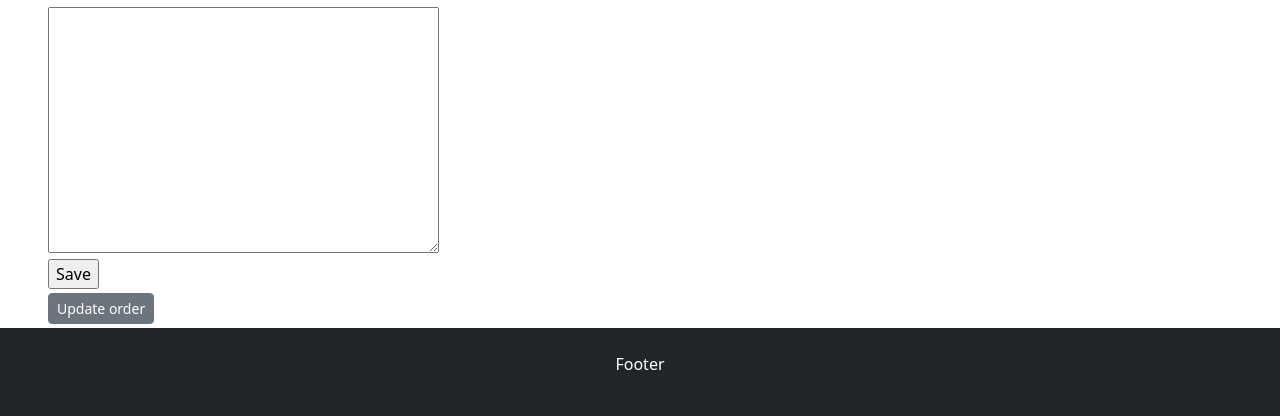
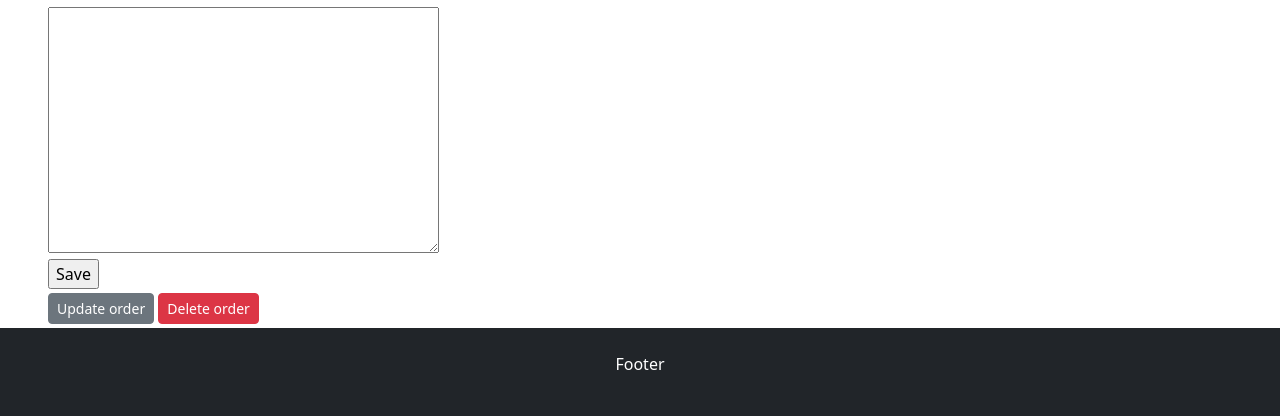
Before and after one commit to PauliusPadrostis/autoservice-BootCampProject, a Django app: page /autoservice/orders/7 in a window 1280 px wide; the page is wider, and only the part inside the window is pictured. Shown: the part 662-1078 px from the top of that part. Run offline with Django 5.2, Linux system fonts and the light colour scheme; a user stored in the database is signed in; data comes from the database, SQL or seed files in the repository; both versions use the stored data as it was after the commit.

Commit message:
Make it possible for a logged in user to delete their orders. Use DeleteView

```diff
--- a/mysite/autoservice/models.py
+++ b/mysite/autoservice/models.py
@@ -57,7 +57,7 @@ class Order(models.Model):
     date = models.DateField(verbose_name='Date', auto_now=True, null=True, blank=True)
     vehicle = models.ForeignKey(to='Vehicle', on_delete=models.CASCADE)
     total = models.FloatField(verbose_name='Total', null=True, blank=True)
-    client = models.ForeignKey(User, on_delete=models.SET_NULL, blank=True, null=True)
+    client = models.ForeignKey(User, on_delete=models.CASCADE, blank=True, null=True)
     return_due = models.DateField(verbose_name="Return due", null=True, blank=True)
 
     ORDER_STATUS = (
@@ -111,8 +111,8 @@ class Service(models.Model):
 
 
 class Comment(models.Model):
-    order = models.ForeignKey('Order', on_delete=models.DO_NOTHING, null=True, blank=True)
-    commenter = models.ForeignKey(User, on_delete=models.DO_NOTHING, null=True, blank=True)
+    order = models.ForeignKey('Order', on_delete=models.CASCADE, null=True, blank=True)
+    commenter = models.ForeignKey(User, on_delete=models.CASCADE, null=True, blank=True)
     date_created = models.DateField(auto_now_add=True)
     content = models.TextField('Comment', max_length=1000)
 
--- a/mysite/autoservice/templates/order_detail.html
+++ b/mysite/autoservice/templates/order_detail.html
@@ -43,6 +43,7 @@
     </form>
       <div>
     <a class="btn btn-secondary btn-sm mt-1 mb-1" href="{% url 'order_update' order.pk %}">Update order</a>
+          <a class="btn btn-danger btn-sm mt-1 mb-1" href="{% url 'order_delete' order.pk %}">Delete order</a>
     </div>
   </div>
   {% endif %}
--- a/mysite/autoservice/urls.py
+++ b/mysite/autoservice/urls.py
@@ -20,4 +20,5 @@ urlpatterns = [
     path('profile/', views.profile, name='profile'),
     path('myorders/new', views.OrderByUserCreateView.as_view(), name = 'new_user_order'),
     path('order/<int:pk>/update', views.OrderByUserUpdateView.as_view(), name='order_update'),
+    path('order/<int:pk>/delete', views.OrderByUserDeleteView.as_view(), name='order_delete'),
 ]
--- a/mysite/autoservice/views.py
+++ b/mysite/autoservice/views.py
@@ -35,6 +35,15 @@ class OrderByUserUpdateView(LoginRequiredMixin, UserPassesTestMixin, generic.Upd
     def form_valid(self, form):
         form.instance.client = self.request.user
         return super().form_valid(form)
+
+    def test_func(self):
+        return self.get_object().client == self.request.user
+
+
+class OrderByUserDeleteView(LoginRequiredMixin, UserPassesTestMixin, generic.DeleteView):
+    model = Order
+    success_url = '/autoservice/myorders'
+    template_name = 'order_delete.html'
 
     def test_func(self):
         return self.get_object().client == self.request.user
```
Also changed, not shown: mysite/db.sqlite3.
